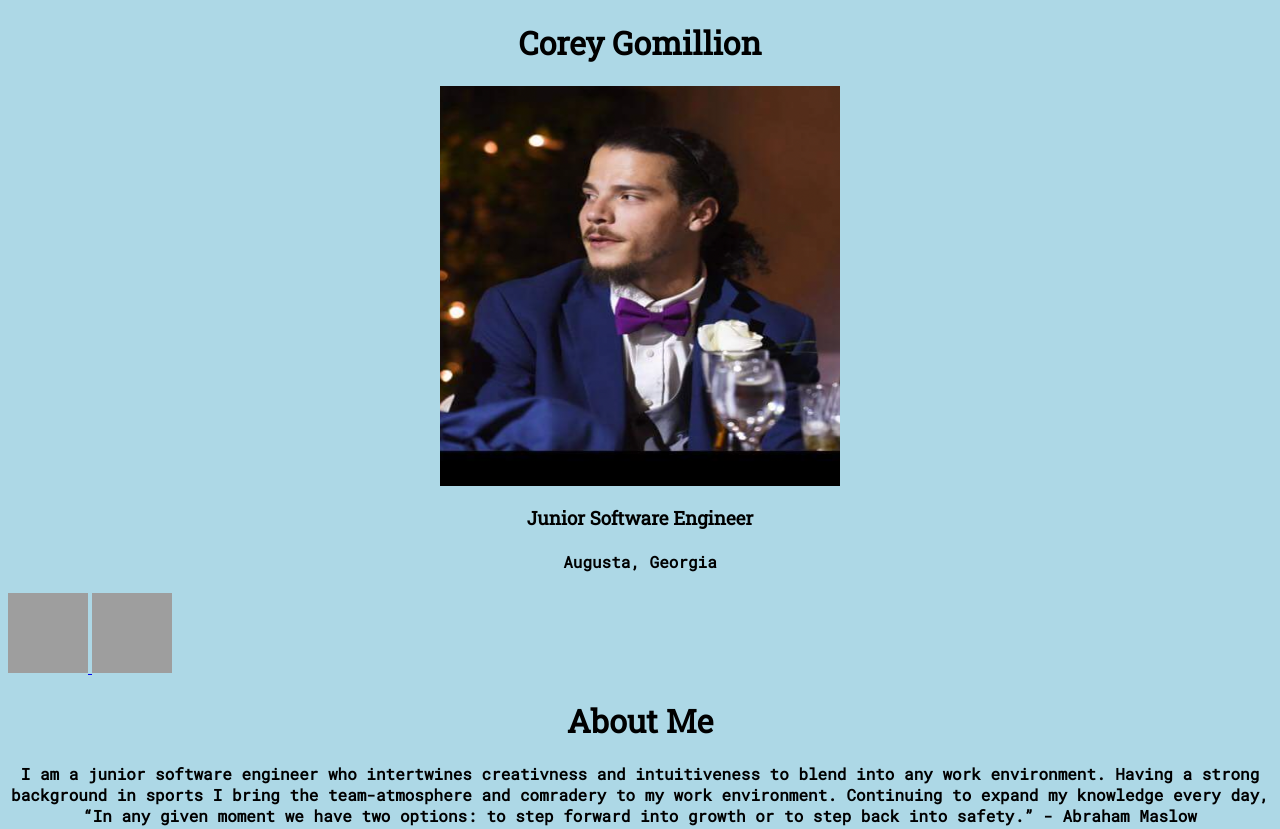
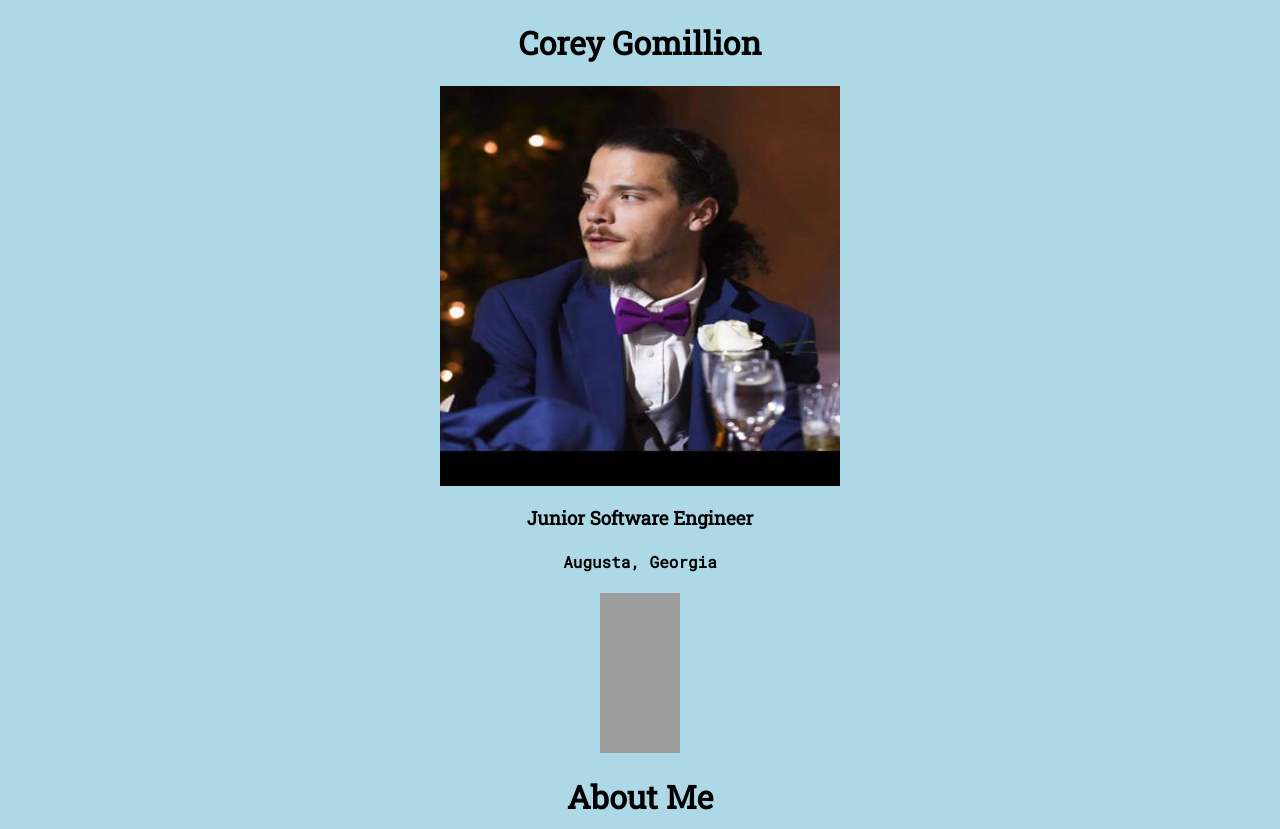
Before and after one commit to cgomillion/CoreyGomillion, a website: page index.html in a window 1280 px wide. Shown: the top 829 px of the page. Drawn offline with Linux system fonts and the light colour scheme; grey boxes are pictures that could not be loaded.

Commit message:
link formatting

```diff
--- a/index.html
+++ b/index.html
@@ -13,10 +13,10 @@
     <!-- <img src="images/Screen Shot 2021-06-14 at 10.01.46 PM.png" /> -->
     <h3>Junior Software Engineer</h3>
     <h4>Augusta, Georgia</h4>
-    <a href="https://www.linkedin.com/in/corey-gomillion">
+    <a class="group" href="https://www.linkedin.com/in/corey-gomillion">
         <img class="links" src="https://encrypted-tbn0.gstatic.com/images?q=tbn:ANd9GcRYFRvUEqzzAK2FS51pmGNrLFNXiVfKJ36Rtw&usqp=CAU"/>
     </a>
-    <a href="https://github.com/cgomillion">
+    <a class="group" href="https://github.com/cgomillion">
         <img class="links" src="https://image.flaticon.com/icons/png/512/25/25231.png"/>
     </a>
 
```
